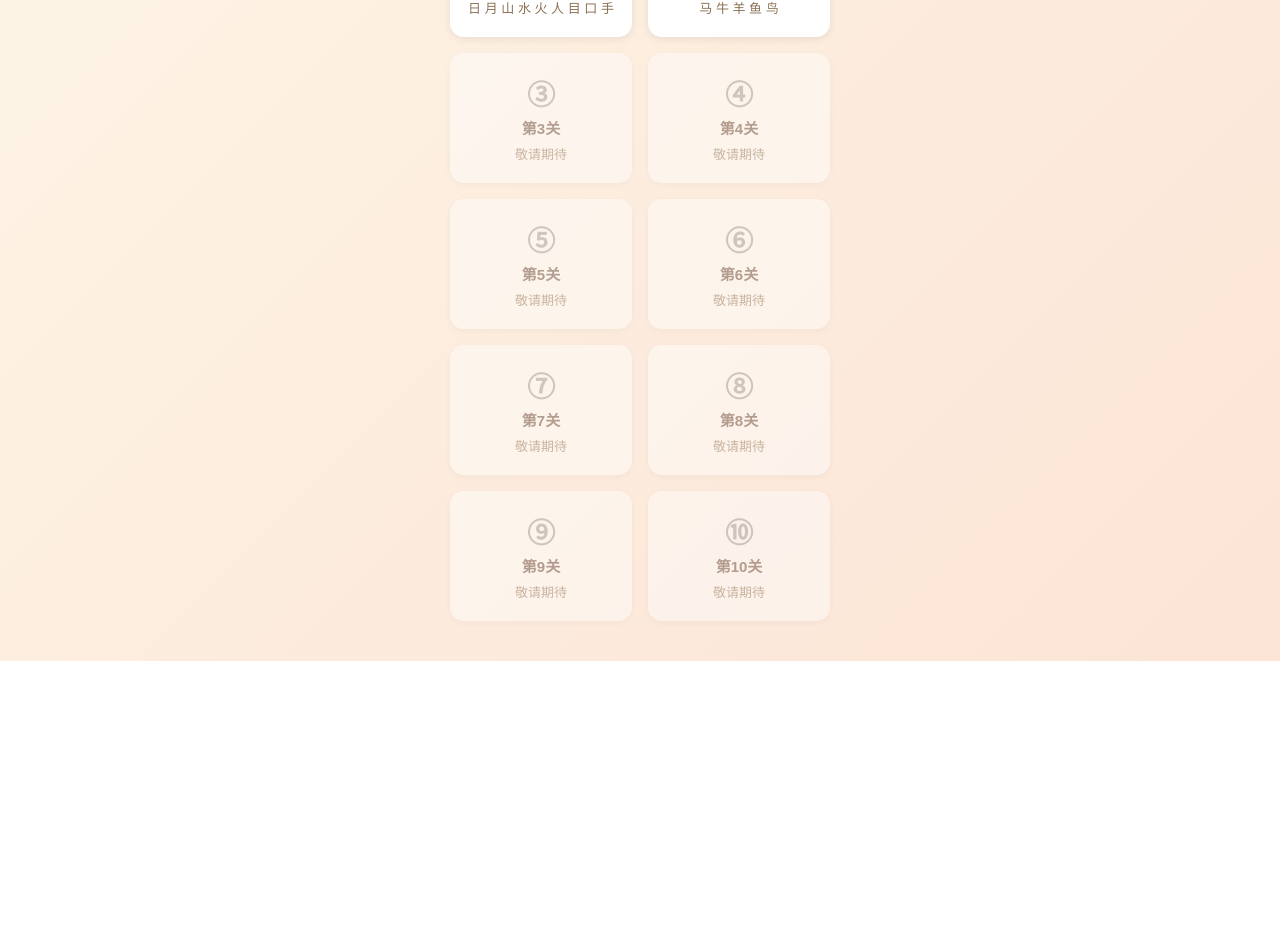
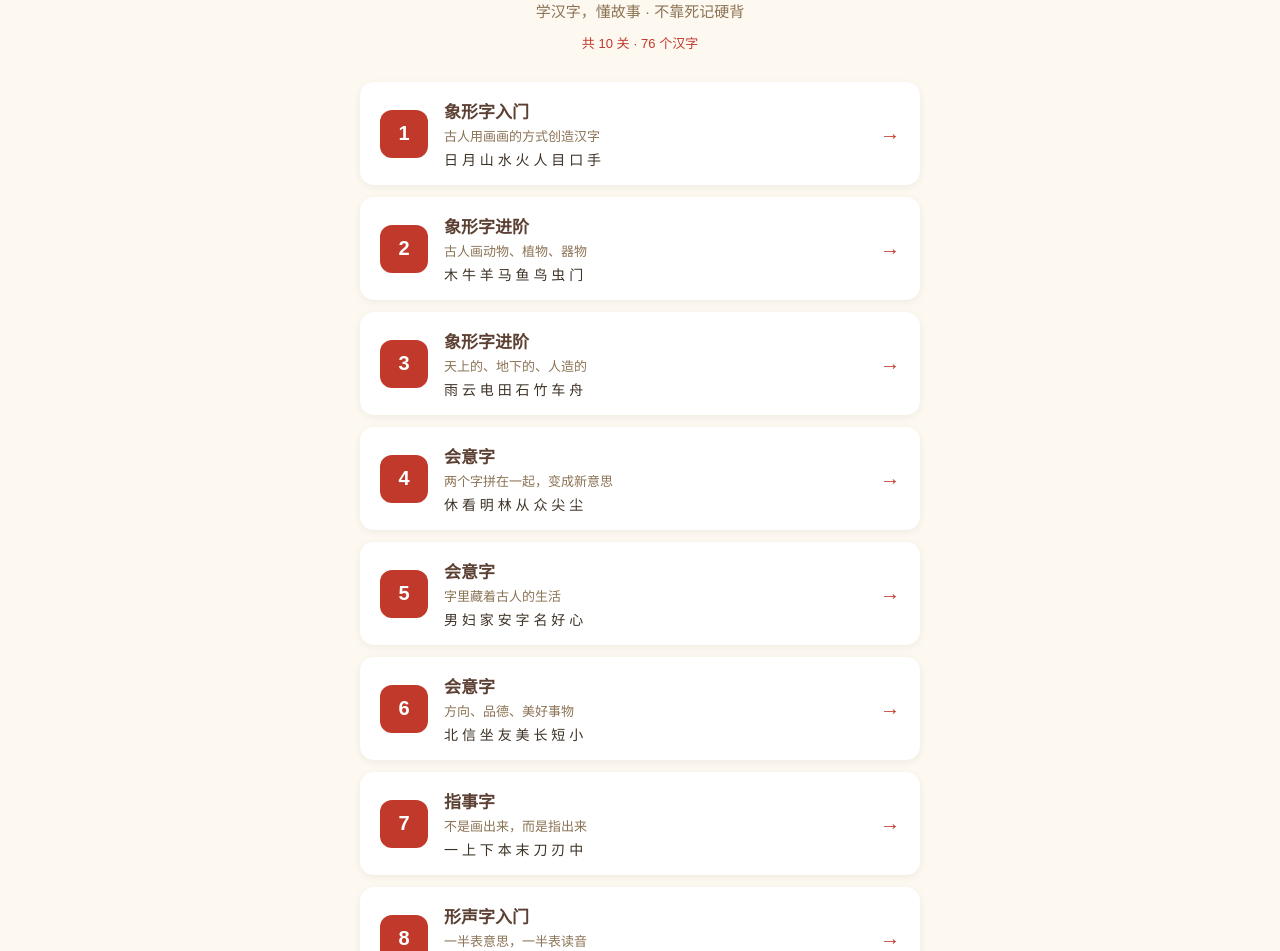
Before and after one commit to ztao731/mama-zidian, a plain HTML site: page index.html in a window 1280 px wide. Shown: the part 236-1187 px from the top of the page. Before the commit the page ends 897 px from the top, so only its background shows below. Drawn offline with Linux system fonts and the light colour scheme.

Commit message:
字源识字 index.html

```diff
--- a/index.html
+++ b/index.html
@@ -2,80 +2,127 @@
 <html lang="zh">
 <head>
 <meta charset="utf-8">
-<meta name="viewport" content="width=device-width,initial-scale=1,user-scalable=no">
+<meta name="viewport" content="width=device-width,initial-scale=1">
 <title>字源识字</title>
 <style>
 *{margin:0;padding:0;box-sizing:border-box}
-body{font-family:'PingFang SC','Microsoft YaHei',sans-serif;background:linear-gradient(135deg,#fdf5e6,#fce4d6);min-height:100vh;display:flex;flex-direction:column;align-items:center;padding:40px 20px}
-h1{font-size:32px;color:#c0392b;margin-bottom:4px;font-family:'KaiTi','STKaiti',serif}
-.sub{color:#8b7355;font-size:15px;margin-bottom:32px}
-.grid{display:grid;grid-template-columns:repeat(2,1fr);gap:16px;max-width:380px;width:100%}
-.card{background:#fff;border-radius:14px;padding:20px 16px;text-align:center;text-decoration:none;color:#5c4033;box-shadow:0 2px 8px rgba(0,0,0,.08);transition:transform .15s,box-shadow .15s}
-.card:active{transform:scale(.97);box-shadow:0 1px 3px rgba(0,0,0,.1)}
-.card .num{font-size:28px;font-weight:bold;color:#c0392b;margin-bottom:4px}
-.card .title{font-size:15px;font-weight:bold;margin-bottom:6px}
-.card .chars{font-size:13px;color:#8b7355}
-.card.locked{opacity:.45;pointer-events:none}
-.card.locked .num{color:#999}
+body{font-family:'PingFang SC','Microsoft YaHei',sans-serif;background:#fef9f0;color:#3d3226;min-height:100vh}
+.hero{text-align:center;padding:50px 20px 30px}
+.hero .icon{font-size:80px;margin-bottom:16px}
+.hero h1{font-size:32px;color:#5c4033;margin-bottom:8px}
+.hero .sub{font-size:15px;color:#8b7355;margin-bottom:6px}
+.hero .total{font-size:13px;color:#c0392b;margin-top:12px}
+.levels{max-width:600px;margin:0 auto;padding:0 20px 60px}
+.level-card{display:flex;align-items:center;background:#fff;border-radius:14px;padding:16px 20px;margin-bottom:12px;box-shadow:0 2px 8px rgba(0,0,0,.06);cursor:pointer;text-decoration:none;color:#3d3226;transition:transform .15s,box-shadow .15s}
+.level-card:hover{transform:translateY(-2px);box-shadow:0 4px 16px rgba(0,0,0,.1)}
+.level-card .num{width:48px;height:48px;border-radius:12px;background:#c0392b;color:#fff;display:flex;align-items:center;justify-content:center;font-size:20px;font-weight:bold;flex-shrink:0;margin-right:16px}
+.level-card .info{flex:1;min-width:0}
+.level-card .info .title{font-size:17px;font-weight:bold;color:#5c4033;margin-bottom:3px}
+.level-card .info .desc{font-size:13px;color:#8b7355}
+.level-card .info .chars{font-size:14px;color:#3d3226;margin-top:4px;white-space:nowrap;overflow:hidden;text-overflow:ellipsis}
+.level-card .arrow{font-size:20px;color:#c0392b;margin-left:8px;flex-shrink:0}
+.footer{text-align:center;padding:30px 20px;color:#8b7355;font-size:13px}
 </style>
 </head>
 <body>
-
+<div class="hero">
+  <div class="icon">字</div>
   <h1>字源识字</h1>
-<p class="sub">50个基础汉字 · 10关循序渐进</p>
-
-<div class="grid">
-  <a class="card" href="level1.html">
-    <div class="num">①</div>
+  <div class="sub">学汉字，懂故事 · 不靠死记硬背</div>
+  <div class="total">共 10 关 · 76 个汉字</div>
+</div>
+<div class="levels">
+  <a class="level-card" href="level1.html">
+    <div class="num">1</div>
+    <div class="info">
       <div class="title">象形字入门</div>
+      <div class="desc">古人用画画的方式创造汉字</div>
       <div class="chars">日 月 山 水 火 人 目 口 手</div>
+    </div>
+    <div class="arrow">→</div>
   </a>
-  <a class="card" href="level2.html">
-    <div class="num">②</div>
-    <div class="title">象形字——动物</div>
-    <div class="chars">马 牛 羊 鱼 鸟</div>
+  <a class="level-card" href="level2.html">
+    <div class="num">2</div>
+    <div class="info">
+      <div class="title">象形字进阶</div>
+      <div class="desc">古人画动物、植物、器物</div>
+      <div class="chars">木 牛 羊 马 鱼 鸟 虫 门</div>
+    </div>
+    <div class="arrow">→</div>
   </a>
-  <div class="card locked">
-    <div class="num">③</div>
-    <div class="title">第3关</div>
-    <div class="chars">敬请期待</div>
+  <a class="level-card" href="level3.html">
+    <div class="num">3</div>
+    <div class="info">
+      <div class="title">象形字进阶</div>
+      <div class="desc">天上的、地下的、人造的</div>
+      <div class="chars">雨 云 电 田 石 竹 车 舟</div>
     </div>
-  <div class="card locked">
-    <div class="num">④</div>
-    <div class="title">第4关</div>
-    <div class="chars">敬请期待</div>
+    <div class="arrow">→</div>
+  </a>
+  <a class="level-card" href="level4.html">
+    <div class="num">4</div>
+    <div class="info">
+      <div class="title">会意字</div>
+      <div class="desc">两个字拼在一起，变成新意思</div>
+      <div class="chars">休 看 明 林 从 众 尖 尘</div>
     </div>
-  <div class="card locked">
-    <div class="num">⑤</div>
-    <div class="title">第5关</div>
-    <div class="chars">敬请期待</div>
+    <div class="arrow">→</div>
+  </a>
+  <a class="level-card" href="level5.html">
+    <div class="num">5</div>
+    <div class="info">
+      <div class="title">会意字</div>
+      <div class="desc">字里藏着古人的生活</div>
+      <div class="chars">男 妇 家 安 字 名 好 心</div>
     </div>
-  <div class="card locked">
-    <div class="num">⑥</div>
-    <div class="title">第6关</div>
-    <div class="chars">敬请期待</div>
+    <div class="arrow">→</div>
+  </a>
+  <a class="level-card" href="level6.html">
+    <div class="num">6</div>
+    <div class="info">
+      <div class="title">会意字</div>
+      <div class="desc">方向、品德、美好事物</div>
+      <div class="chars">北 信 坐 友 美 长 短 小</div>
     </div>
-  <div class="card locked">
-    <div class="num">⑦</div>
-    <div class="title">第7关</div>
-    <div class="chars">敬请期待</div>
+    <div class="arrow">→</div>
+  </a>
+  <a class="level-card" href="level7.html">
+    <div class="num">7</div>
+    <div class="info">
+      <div class="title">指事字</div>
+      <div class="desc">不是画出来，而是指出来</div>
+      <div class="chars">一 上 下 本 末 刀 刃 中</div>
     </div>
-  <div class="card locked">
-    <div class="num">⑧</div>
-    <div class="title">第8关</div>
-    <div class="chars">敬请期待</div>
+    <div class="arrow">→</div>
+  </a>
+  <a class="level-card" href="level8.html">
+    <div class="num">8</div>
+    <div class="info">
+      <div class="title">形声字入门</div>
+      <div class="desc">一半表意思，一半表读音</div>
+      <div class="chars">爸 妈 姐 妹 草 花 饭</div>
     </div>
-  <div class="card locked">
-    <div class="num">⑨</div>
-    <div class="title">第9关</div>
-    <div class="chars">敬请期待</div>
+    <div class="arrow">→</div>
+  </a>
+  <a class="level-card" href="level9.html">
+    <div class="num">9</div>
+    <div class="info">
+      <div class="title">字族拓展 · 单人旁 亻</div>
+      <div class="desc">单人旁的字都跟人有关系</div>
+      <div class="chars">你 他 们 做 何 体</div>
     </div>
-  <div class="card locked">
-    <div class="num">⑩</div>
-    <div class="title">第10关</div>
-    <div class="chars">敬请期待</div>
+    <div class="arrow">→</div>
+  </a>
+  <a class="level-card" href="level10.html">
+    <div class="num">10</div>
+    <div class="info">
+      <div class="title">字族拓展 · 三点水 氵</div>
+      <div class="desc">三点水的字都跟水有关系</div>
+      <div class="chars">河 海 洋 洗 江 湖</div>
     </div>
+    <div class="arrow">→</div>
+  </a>
 </div>
-
+<div class="footer">为妈妈做的识字工具 ❤️</div>
 </body>
 </html>
```
Lines whose indentation alone changed are shown as unchanged.
